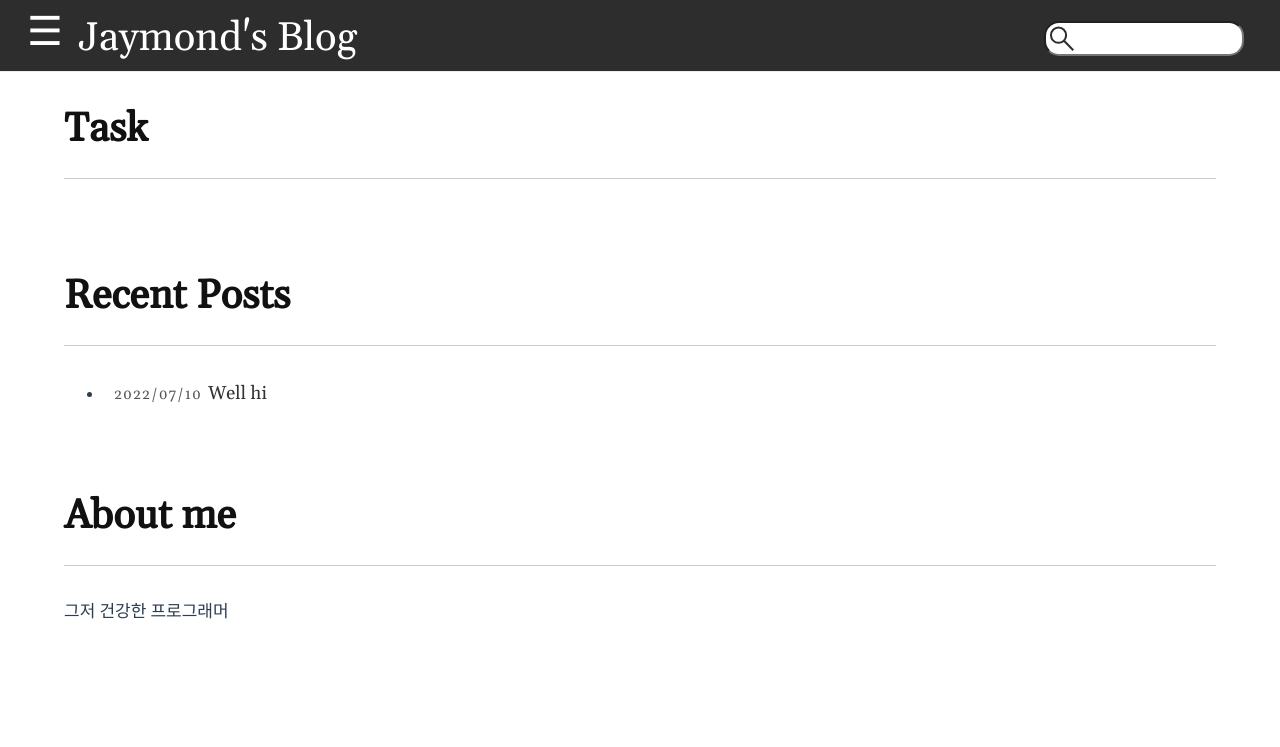
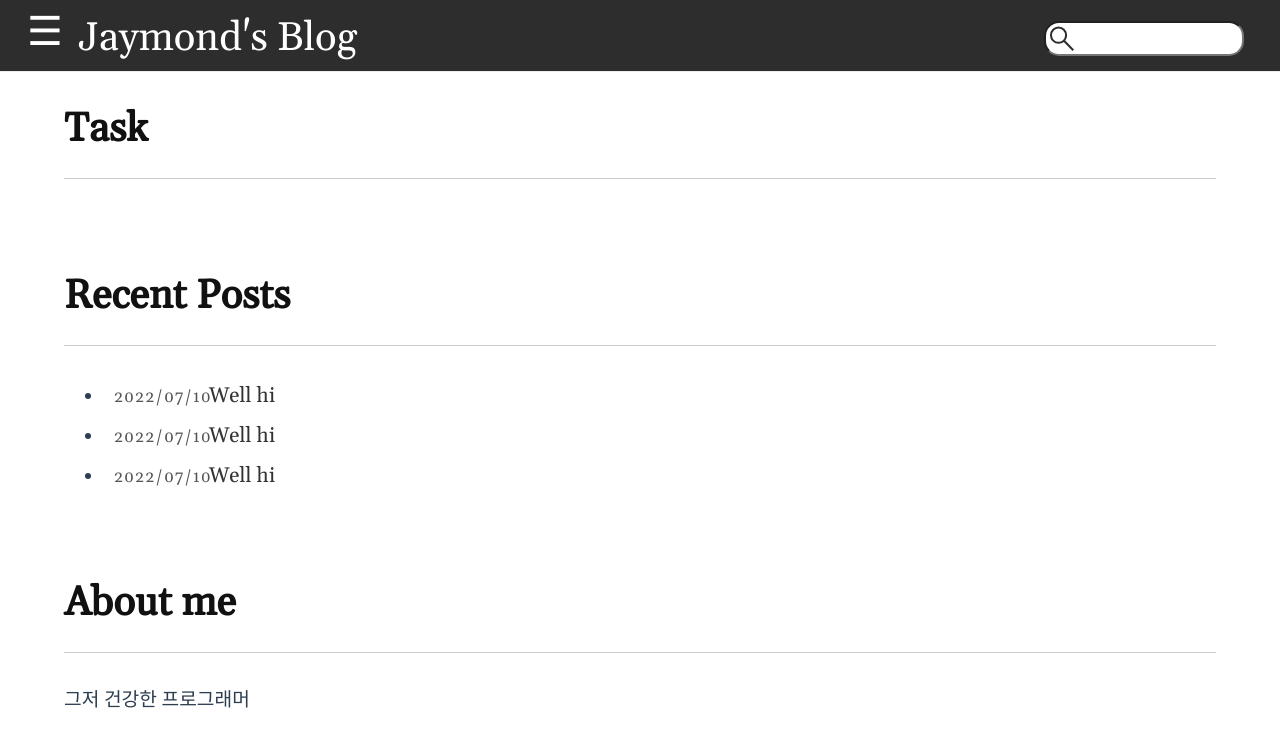
Before and after one commit to jayze3736/My-new-blog, a Jekyll site: the page built from index.markdown, in a window 1280 px wide. Shown: the top 747 px of the page. Built offline with Jekyll 4.4.1, drawn with Linux system fonts in a browser that asks for light colours; some web fonts are replaced.

Commit message:
text_size_changed

```diff
--- /dev/null
+++ b/_posts/test/2022-06-27-welcome-to-jekyll_test copy 2.markdown
@@ -0,0 +1,10 @@
+---
+layout: post
+title:  "Well hi"
+date:   2022-07-10 22:05:07 +0900
+category: Math
+sub-category: new category
+tag: About Sin and Cos
+---
+
+HI
--- /dev/null
+++ b/_posts/test/2022-06-27-welcome-to-jekyll_test copy.markdown
@@ -0,0 +1,10 @@
+---
+layout: post
+title:  "Well hi"
+date:   2022-07-10 22:05:07 +0900
+category: Math
+sub-category: new category
+tag: About Sin and Cos
+---
+
+HI
--- a/public/css/style.css
+++ b/public/css/style.css
@@ -635,7 +635,7 @@ article .share .gplus:hover {
 article {
   /*72px은 사이트의 top바의 높이*/
 	padding: 0 5% 0;
-	font-size: 17px;
+	font-size: 1.2em;
 	line-height: 1.9;
 }
 
@@ -1199,7 +1199,7 @@ float: left;
 
 @media (max-width: 600px) {
 	article {
-		font-size: 0.7em;
+		font-size: 1em;
 		line-height: 1.5;
 	}
 
```
